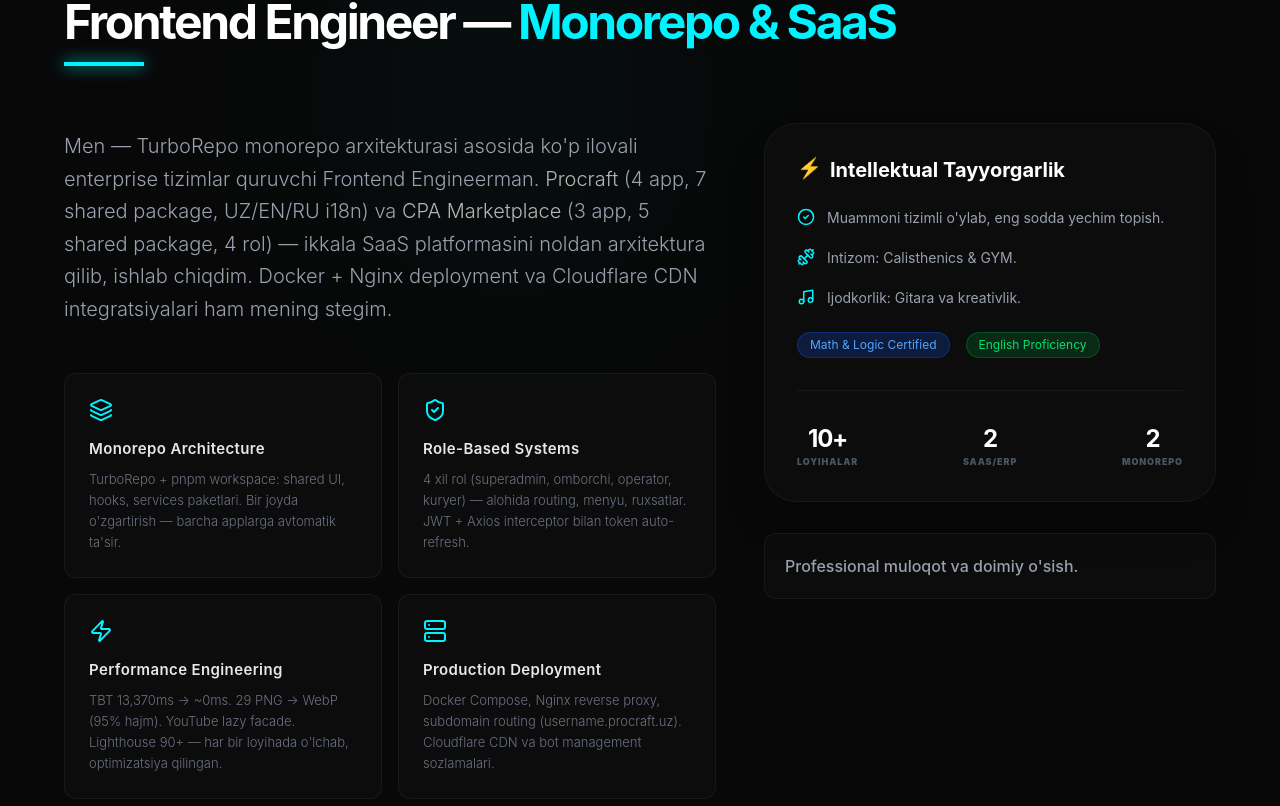
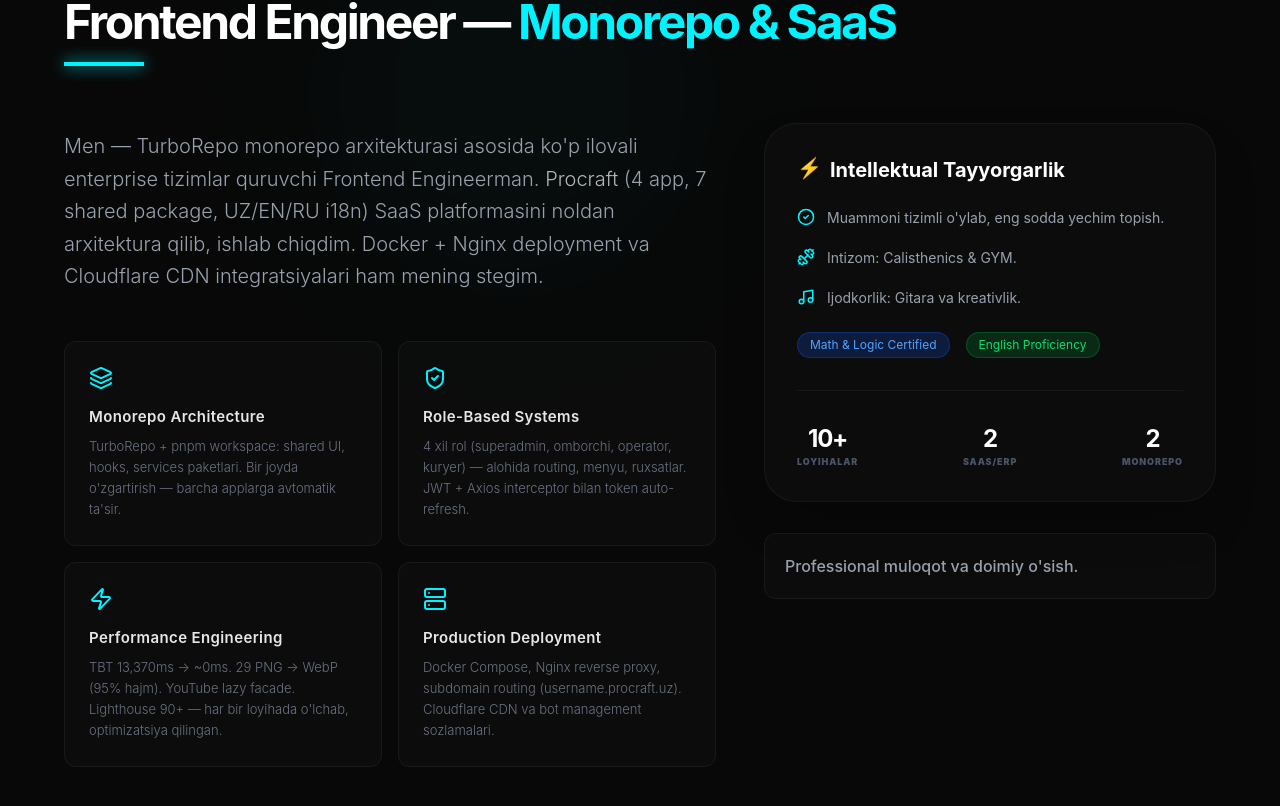
Before and after one commit to rax1mjon/RaximjonTulaganov, a Next.js app: page / in a window 1280 px wide. Shown: the part 934-1740 px from the top of the page. Built offline with nearby package versions, Linux system fonts and the light colour scheme.

Commit message:
content: remove Urtak/CPA Marketplace project from portfolio
Co-Authored-By: Claude Sonnet 5 <noreply@anthropic.com>

```diff
--- a/app/layout.jsx
+++ b/app/layout.jsx
@@ -27,7 +27,6 @@ export const metadata = {
     'Qarshi',
     'rax1mjon',
     'Procraft',
-    'CPA Marketplace',
   ],
   authors: [{ name: 'Raximjon Tulaganov', url: BASE_URL }],
   creator: 'Raximjon Tulaganov',
--- a/components/home/About.jsx
+++ b/components/home/About.jsx
@@ -46,8 +46,7 @@ const About = () => {
                 Men — TurboRepo monorepo arxitekturasi asosida ko'p ilovali enterprise tizimlar
                 quruvchi Frontend Engineerman.{' '}
                 <span className="text-white/70">Procraft</span> (4 app, 7 shared package, UZ/EN/RU
-                i18n) va <span className="text-white/70">CPA Marketplace</span> (3 app, 5 shared
-                package, 4 rol) — ikkala SaaS platformasini noldan arxitektura qilib, ishlab chiqdim.
+                i18n) SaaS platformasini noldan arxitektura qilib, ishlab chiqdim.
                 Docker + Nginx deployment va Cloudflare CDN integratsiyalari ham mening stegim.
               </span>
             </p>
--- a/data/portfolioData.js
+++ b/data/portfolioData.js
@@ -136,15 +136,6 @@ export const portfolioData = {
       tags: ["HTML5", "SCSS", "BEM", "Vanilla JS", "Dark Mode"],
     },
     {
-      id: "f653b05c-83b5-47bc-a286-d53c16e36a2e",
-      name: "CPA Marketplace (Monorepo)",
-      description: "CPA marketplace platformasi. TurboRepo + pnpm workspace asosida 3 ta alohida app: urtak.uz (hamkorlar sayti), dashboard.urtak.uz (admin panel), seller.urtak.uz (webmaster paneli). 5 ta shared package: @urtak/config (design tokens), @urtak/store (Redux), @urtak/server (Axios + 13 ta servis), @urtak/hooks (TanStack Query), @urtak/ui (umumiy komponentlar). Dashboard da 4 xil rol: superadmin, omborchi, operator, kuryer — har biri uchun alohida routing va menyu. JWT auth: Axios interceptor orqali access token avtomatik yangilanishi. Cloudflare Images CDN integratsiya — direct upload URL pattern. React Lazy + Suspense bilan kod splitting. Real API: api.urtak.uz. Nginx subdomain routing.",
-      githubUrl: null,
-      isRepositoryPrivate: true,
-      liveUrl: "https://urtak.uz/",
-      tags: ["TurboRepo", "Monorepo", "React", "Redux", "TanStack Query", "JWT", "Cloudflare", "Nginx", "CPA Marketplace"],
-    },
-    {
       id: "7ebd4245-9758-45e0-87fe-1858579477c1",
       name: "ilxombegimqulov.uz — Personal Brand & SEO Optimization",
       description: "Ilhom Begimqulov — biznes-konsultant shaxsiy brend sayti. Statik HTML/CSS/JS arxitekturasi, 3 ta til versiyasi: lotin (index.html), kiril (kril/), rus (ru/). Cloudflare CDN orqali serve qilinadi. SEO uchun: JSON-LD structured data (Person schema) bilan alternateName pattern — Ilhom/Ilxom, kiril/lotin variantlari qidiruv natijalarida chiqishi uchun. robots.txt — test va bo'sh sahifalar bloklangan. Performance: 29 ta PNG → WebP konvertatsiya (o'rtacha 95% hajm kamaytirish), 11 ta YouTube iframe → lazy facade pattern (TBT 13,370ms → ~0ms), JS defer, Google Fonts non-blocking load. Google Search Console orqali sitemap submit va indekslash monitoring. Cloudflare Bot Management — robots.txt directive sozlash.",
```
